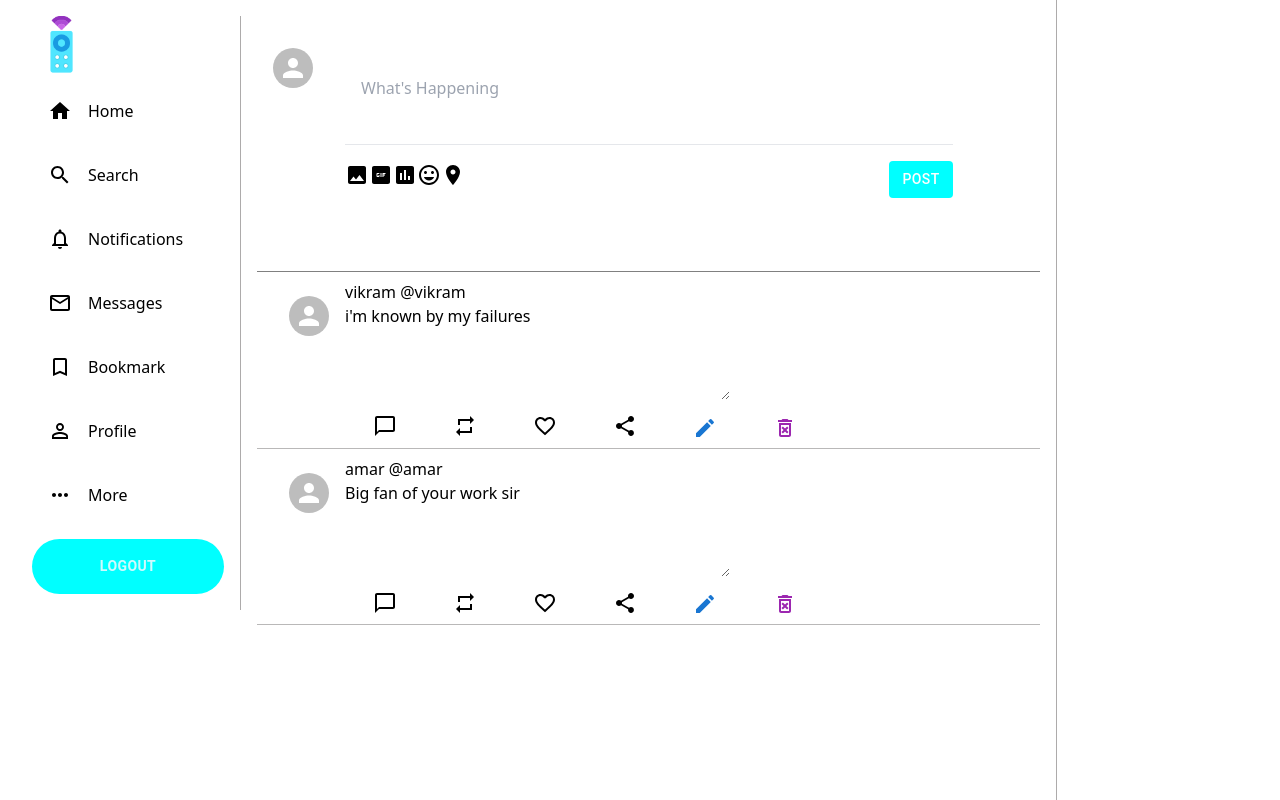
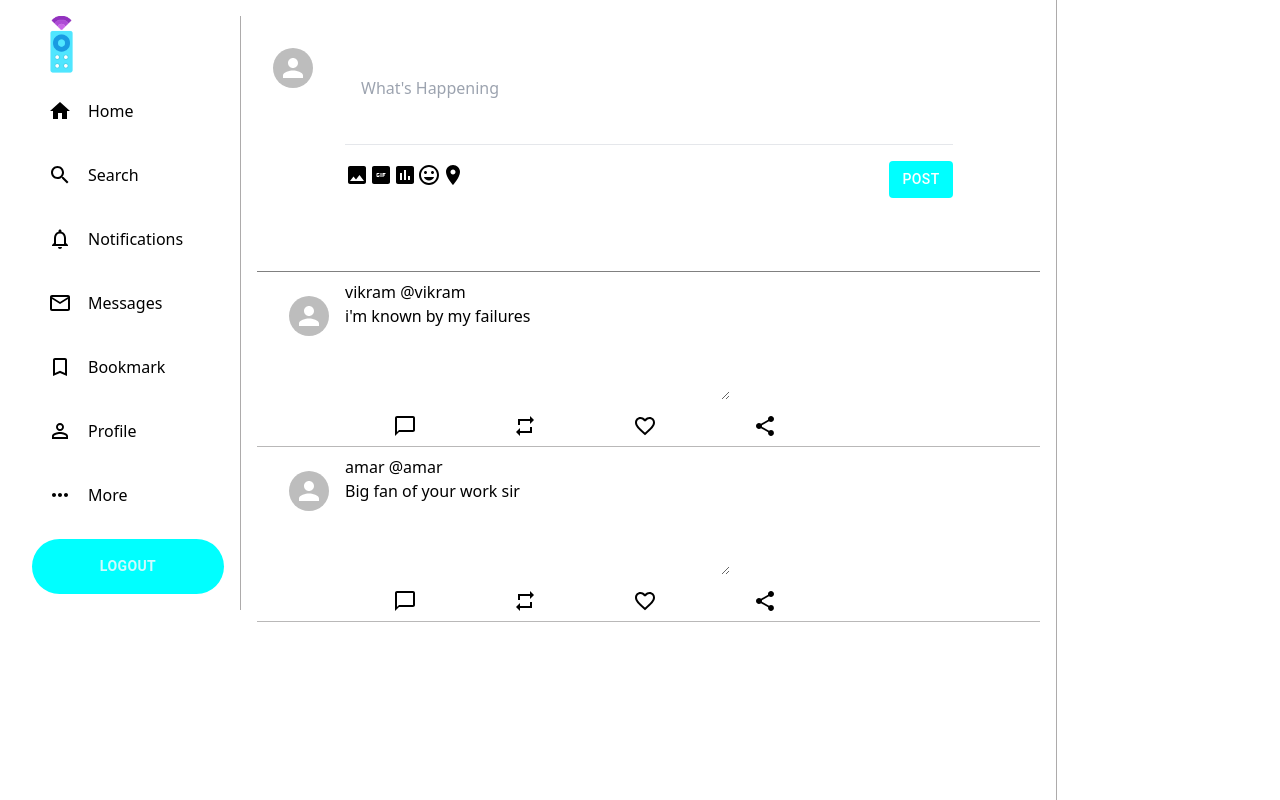
Before and after one commit to sahitm/Remoter-Social-Media, a React (Vite) app: page /home in a window 1280 px wide. Built offline with nearby package versions, Linux system fonts and the light colour scheme.

Commit message:
fix -- displays edit & delete for signin user only

```diff
--- a/src/Dasboard/D-components/Post.jsx
+++ b/src/Dasboard/D-components/Post.jsx
@@ -14,8 +14,10 @@ import {Context} from '../../Context/Context'
 
 function Post({text}) {
 
-  const {postData , SetPostData} = React.useContext(Context)
+  const {postData , SetPostData, loggedIn, SetLoggedIn} = React.useContext(Context)
   console.log(text.postAuthor)
+  SetLoggedIn(JSON.parse(localStorage.getItem('loggedIn')))
+  console.log(loggedIn)
   localStorage.setItem('postdata',JSON.stringify(postData))
 
   function delPost(){
@@ -69,12 +71,12 @@ function Post({text}) {
                 <RepeatIcon />
                 <FavoriteBorderIcon />
                 <ShareIcon />
-                <div style={{cursor:"pointer"}} onClick={updatePost}>
+                {loggedIn == text.postAuthor && <div style={{cursor:"pointer"}} onClick={updatePost}>
                     <EditIcon color='primary'/>
-                </div>
-                <div style={{cursor:"pointer"}} onClick={delPost}>
+                </div>}
+                {loggedIn == text.postAuthor && <div style={{cursor:"pointer"}} onClick={delPost}>
                     <DeleteForeverOutlinedIcon color='secondary'/>
-                </div>
+                </div>}
 
             </div>
         </div>
```
